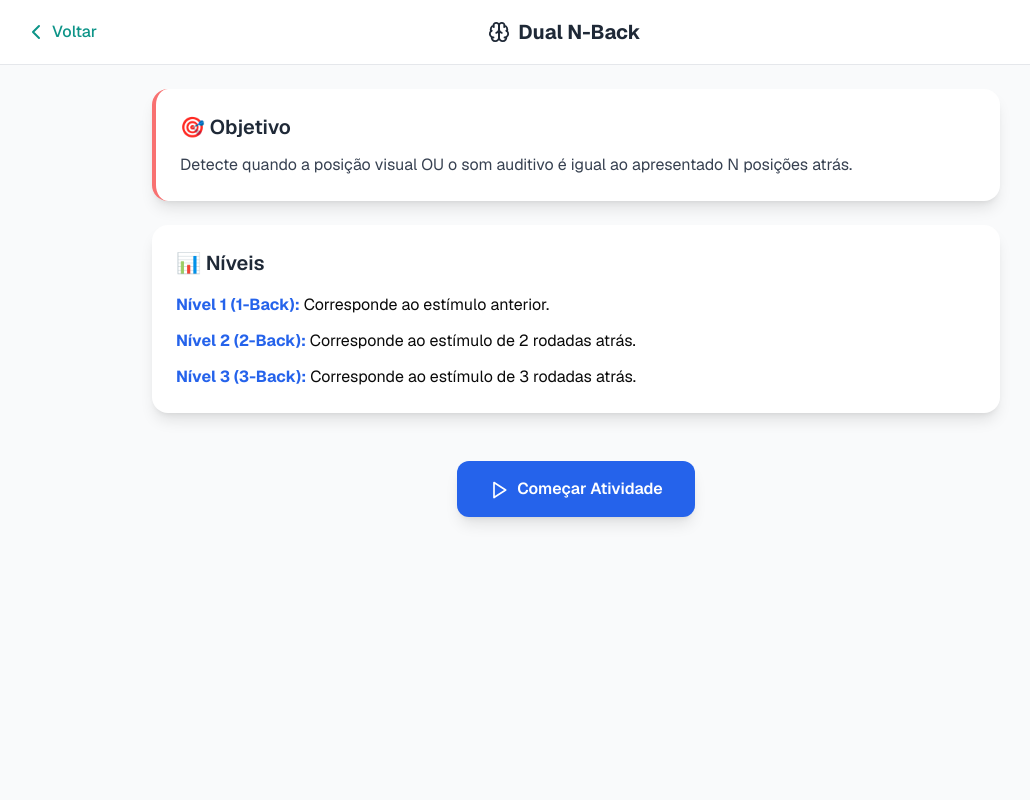
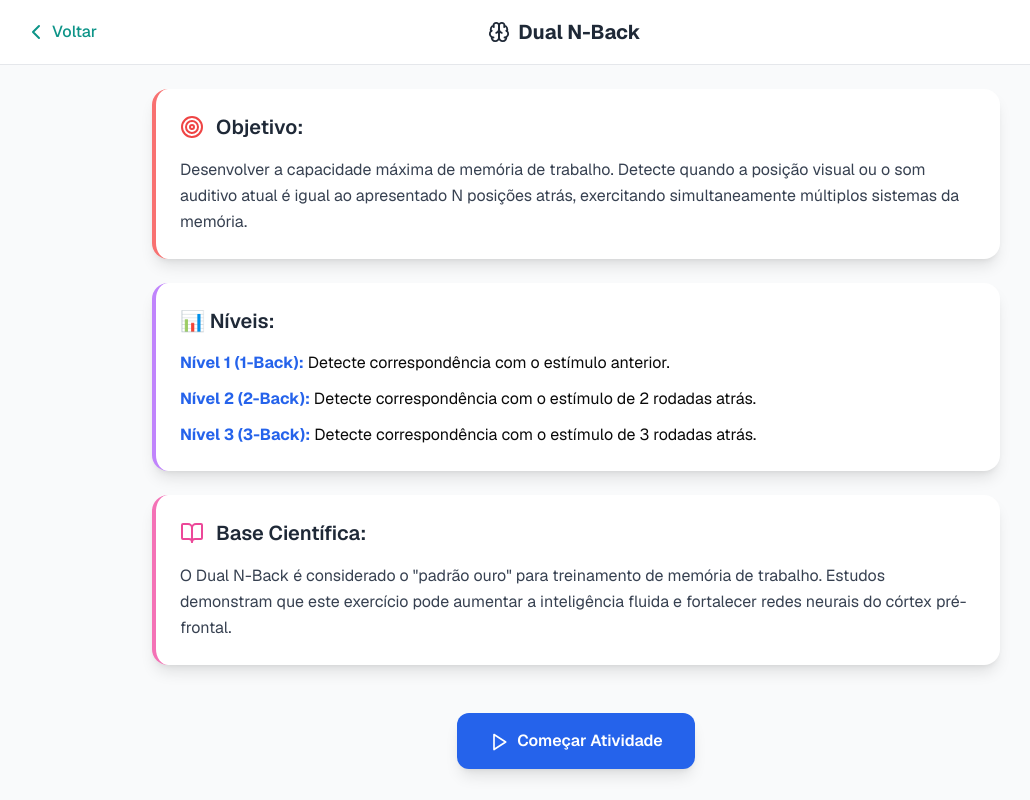
Before and after one commit to ClaudemirWork/teaplus-working, a Next.js app: page /dual-n-back in a window 1280 px wide. Shown: the whole page, without its empty margins (64-1094 px from the left). Built offline with nearby package versions, Linux system fonts and the light colour scheme.

Commit message:
Update page.tsx ajuste de layout na atividade dual n back

```diff
--- a/app/dual-n-back/page.tsx
+++ b/app/dual-n-back/page.tsx
@@ -1,8 +1,8 @@
 'use client'
 
-import { useState, useEffect } from 'react';
+import React, { useState, useEffect } from 'react';
 import Link from 'next/link';
-import { ChevronLeft, Save, Brain, Play, RotateCcw, CheckCircle, XCircle, Trophy } from 'lucide-react';
+import { ChevronLeft, Save, Brain, Play, RotateCcw, CheckCircle, XCircle, Trophy, Target, Award, BookOpen } from 'lucide-react';
 import { useRouter } from 'next/navigation';
 import { createClient } from '../utils/supabaseClient';
 
@@ -62,7 +62,7 @@ export default function DualNBack() {
     const [hasResponded, setHasResponded] = useState({ position: false, sound: false });
     const [isGameFinished, setIsGameFinished] = useState(false);
     const [salvando, setSalvando] = useState(false);
-    const [activeStimulus, setActiveStimulus] = useState<number | null>(null); // Novo estado para controle visual
+    const [activeStimulus, setActiveStimulus] = useState<number | null>(null);
 
     const levelConfig = {
         1: { nBack: 1, stimuliCount: 15, target: 80 },
@@ -97,18 +97,11 @@ export default function DualNBack() {
 
         const stimulus = stimuli[currentIndex];
         playSound(sounds[stimulus.sound]);
-        setActiveStimulus(stimulus.position); // Acende o quadrado
+        setActiveStimulus(stimulus.position);
         setHasResponded({ position: false, sound: false });
 
-        // Apaga o quadrado após 1 segundo
-        const showTimer = setTimeout(() => {
-            setActiveStimulus(null);
-        }, 1000);
-
-        // Avança para o próximo estímulo após 3 segundos no total
-        const advanceTimer = setTimeout(() => {
-            setCurrentIndex(prev => prev + 1);
-        }, 3000);
+        const showTimer = setTimeout(() => setActiveStimulus(null), 1000);
+        const advanceTimer = setTimeout(() => setCurrentIndex(prev => prev + 1), 3000);
 
         return () => {
             clearTimeout(showTimer);
@@ -130,9 +123,7 @@ export default function DualNBack() {
 
     const handleResponse = (type: 'position' | 'sound') => {
         if (hasResponded[type]) return;
-
         const config = levelConfig[currentLevel as keyof typeof levelConfig];
-        // Responde ao estímulo que acabou de ser apresentado (currentIndex)
         if (currentIndex < config.nBack) return;
 
         const currentStimulus = stimuli[currentIndex];
@@ -140,14 +131,14 @@ export default function DualNBack() {
 
         const isCorrect = currentStimulus[type] === compareStimulus[type];
         if (isCorrect) setScore(prev => prev + 10);
-        else setScore(prev => Math.max(0, prev - 5)); // Penalidade por erro
+        else setScore(prev => Math.max(0, prev - 5));
 
         setHasResponded(prev => ({ ...prev, [type]: true }));
     };
 
     const endGame = () => {
         setGamePhase('feedback');
-        setIsGameFinished(true); // O jogo terminou, pode salvar
+        setIsGameFinished(true);
         const config = levelConfig[currentLevel as keyof typeof levelConfig];
         if (score >= config.target) {
             if(currentLevel < 3){
@@ -166,6 +157,7 @@ export default function DualNBack() {
             const nextLevel = currentLevel + 1;
             setCurrentLevel(nextLevel);
             setScore(0);
+            setIsGameFinished(false);
             const nextConfig = levelConfig[nextLevel as keyof typeof levelConfig];
             const newStimuli = Array.from({ length: nextConfig.stimuliCount }, () => ({
                 position: Math.floor(Math.random() * 9),
@@ -175,7 +167,6 @@ export default function DualNBack() {
             setCurrentIndex(0);
             setGamePhase('playing');
         } else {
-            // Se não passou, ou se já está no último nível, volta para o menu
              resetActivity();
         }
         setFeedback(null);
@@ -235,17 +226,34 @@ export default function DualNBack() {
                 {!showActivity ? (
                     <div className="space-y-6">
                         <div className="bg-white rounded-2xl p-6 shadow-lg border-l-4 border-red-400">
-                            <h2 className="text-xl font-semibold text-gray-800 mb-3">🎯 Objetivo</h2>
-                            <p className="text-gray-700">Detecte quando a posição visual OU o som auditivo é igual ao apresentado N posições atrás.</p>
+                            <div className="flex items-center gap-3 mb-4">
+                                <Target className="w-6 h-6 text-red-500" />
+                                <h2 className="text-xl font-semibold text-gray-800">Objetivo:</h2>
+                            </div>
+                            <p className="text-gray-700 leading-relaxed">
+                                Desenvolver a capacidade máxima de memória de trabalho. Detecte quando a posição visual ou o som auditivo atual é igual ao apresentado N posições atrás, exercitando simultaneamente múltiplos sistemas da memória.
+                            </p>
                         </div>
-                        <div className="bg-white rounded-2xl p-6 shadow-lg">
-                            <h2 className="text-xl font-semibold text-gray-800 mb-4">📊 Níveis</h2>
-                            <div className="space-y-3">
-                                <p><strong className="text-blue-600">Nível 1 (1-Back):</strong> Corresponde ao estímulo anterior.</p>
-                                <p><strong className="text-blue-600">Nível 2 (2-Back):</strong> Corresponde ao estímulo de 2 rodadas atrás.</p>
-                                <p><strong className="text-blue-600">Nível 3 (3-Back):</strong> Corresponde ao estímulo de 3 rodadas atrás.</p>
-                            </div>
+
+                        <div className="bg-white rounded-2xl p-6 shadow-lg border-l-4 border-purple-400">
+                             <h2 className="text-xl font-semibold text-gray-800 mb-4">📊 Níveis:</h2>
+                             <div className="space-y-3">
+                                 <p><strong className="text-blue-600">Nível 1 (1-Back):</strong> Detecte correspondência com o estímulo anterior.</p>
+                                 <p><strong className="text-blue-600">Nível 2 (2-Back):</strong> Detecte correspondência com o estímulo de 2 rodadas atrás.</p>
+                                 <p><strong className="text-blue-600">Nível 3 (3-Back):</strong> Detecte correspondência com o estímulo de 3 rodadas atrás.</p>
+                             </div>
                         </div>
+
+                         <div className="bg-white rounded-2xl p-6 shadow-lg border-l-4 border-pink-400">
+                             <div className="flex items-center gap-3 mb-4">
+                                 <BookOpen className="w-6 h-6 text-pink-500" />
+                                 <h2 className="text-xl font-semibold text-gray-800">Base Científica:</h2>
+                             </div>
+                             <p className="text-gray-700 leading-relaxed">
+                                 O Dual N-Back é considerado o "padrão ouro" para treinamento de memória de trabalho. Estudos demonstram que este exercício pode aumentar a inteligência fluida e fortalecer redes neurais do córtex pré-frontal.
+                             </p>
+                         </div>
+
                         <div className="text-center pt-6">
                             <button className="px-8 py-4 bg-blue-600 text-white font-semibold rounded-xl shadow-lg hover:shadow-xl transform hover:scale-105 transition-all" onClick={() => setShowActivity(true)}>
                                 <Play className="w-5 h-5 inline-block mr-2" />
```
